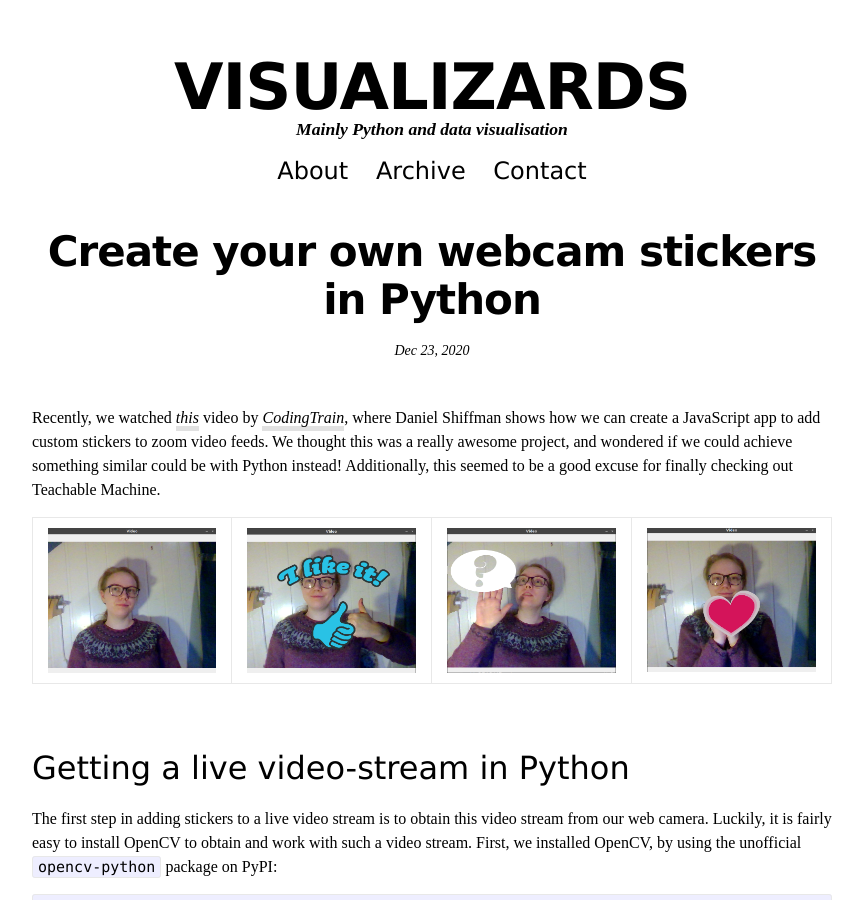
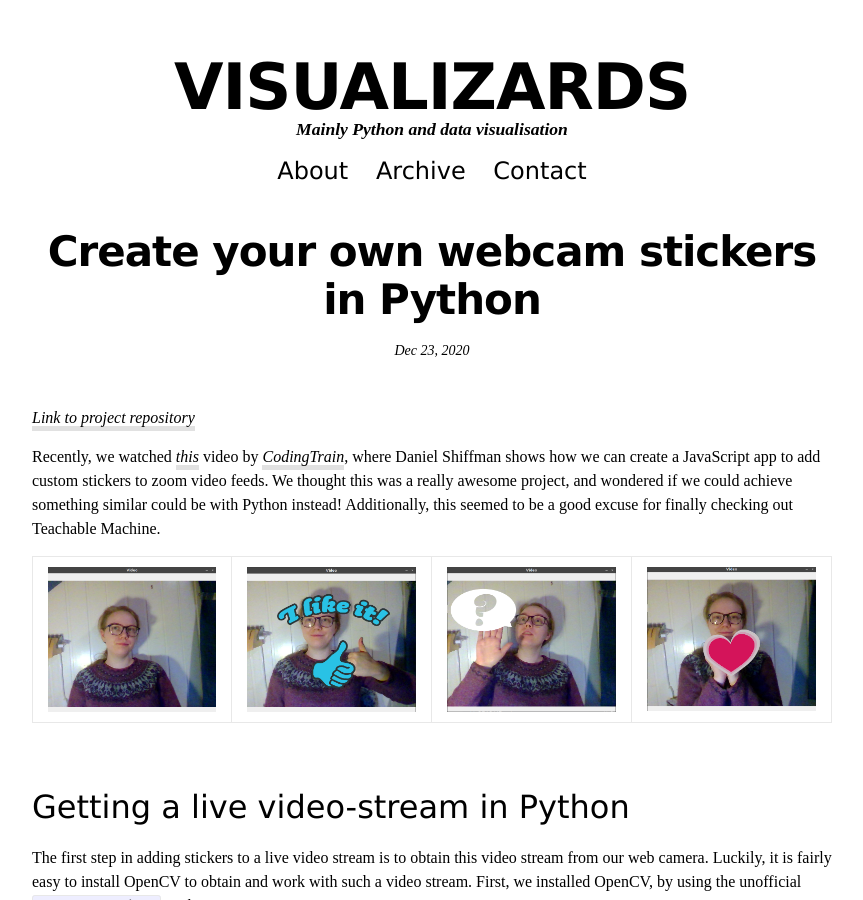
Before and after one commit to visualizards/visualizards.github.io, a Jekyll site: the page built from _posts/2020-12-23-zoom-stickers.md, in a window 1280 px wide and 900 px high. Shown: the whole window, without its empty margins (208-1071 px from the left). Built offline with Jekyll 4.4.1, drawn with Linux system fonts in a browser that asks for light colours; some web fonts are replaced; comment, search, counter and statistics services are not loaded; part of the change alters nothing that is shown.

Commit message:
Added repo link

```diff
--- a/_posts/2020-12-23-zoom-stickers.md
+++ b/_posts/2020-12-23-zoom-stickers.md
@@ -3,6 +3,7 @@ title: Create your own webcam stickers in Python
 layout: post
 categories: [Python]
 description: "How to add gesture activated stickers to a webcam stream with Python"
+github: "https://github.com/MarieRoald/zoom-stickers"
 ---
 
 Recently, we watched [this](https://www.youtube.com/watch?v=9z9mbiOZqSs) video by [CodingTrain](https://www.youtube.com/channel/UCvjgXvBlbQiydffZU7m1_aw), where Daniel Shiffman shows how we can create a JavaScript app to add custom stickers to zoom video feeds. We thought this was a really awesome project, and wondered if we could achieve something similar could be with Python instead! Additionally, this seemed to be a good excuse for finally checking out Teachable Machine.
```
